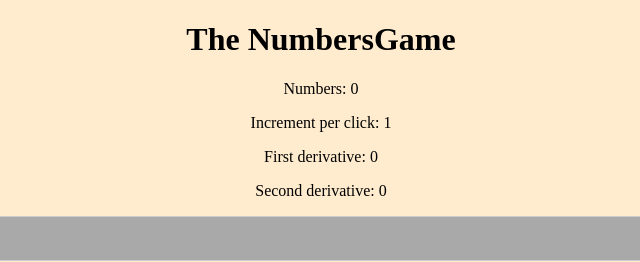
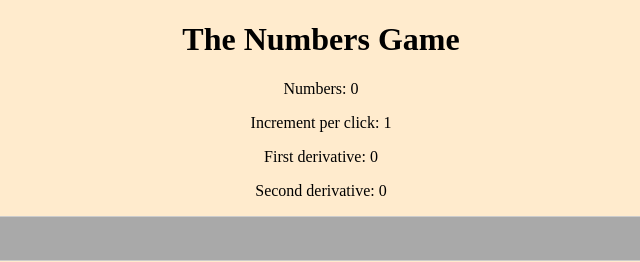
Before and after one commit to pburer8/IncrementalGame, a plain HTML site: page index.html in a window 1280 px wide. Shown: the full height of the page, 319-959 px from the left. Drawn offline with Linux system fonts and the light colour scheme.

Commit message:
Added a proper space

```diff
--- a/index.html
+++ b/index.html
@@ -75,7 +75,7 @@
 </style>
 <script src="main.js" charset="utf-8" type="text/javascript"></script>
 <body>
-    <h1> The NumbersGame </h1>
+    <h1> The Numbers Game </h1>
     <div id = "resources">
         <p>Numbers: <span id = "numbers">0</span></p>
         <p>Increment per click: <span id = "increment">1</span></p>
```
